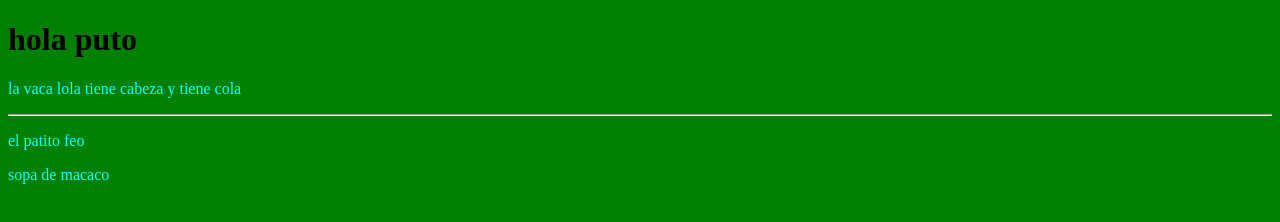
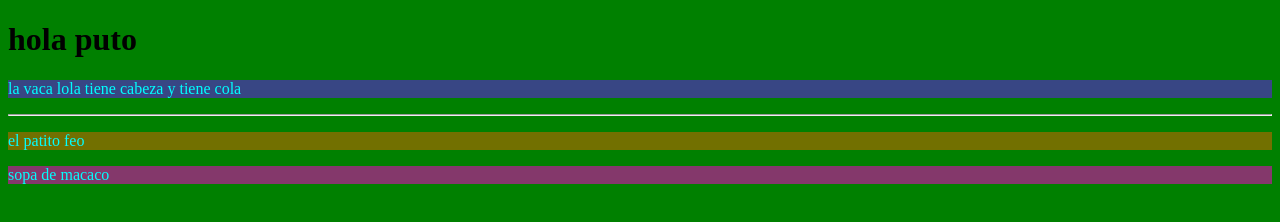
Before and after one commit to josuarhunter/miweb, a plain HTML site: page index.html in a window 1280 px wide. Drawn offline with Linux system fonts and the light colour scheme.

Commit message:
se agregpo estilo a los parrafos

```diff
--- a/estilo.css
+++ b/estilo.css
@@ -5,3 +5,12 @@ p {
 body {
     background: green;
 }
+.p1 {
+    background: #384684;
+}
+.p2 {
+    background: #727000;
+}
+.p3 {
+    background: #84386b;
+}
```
